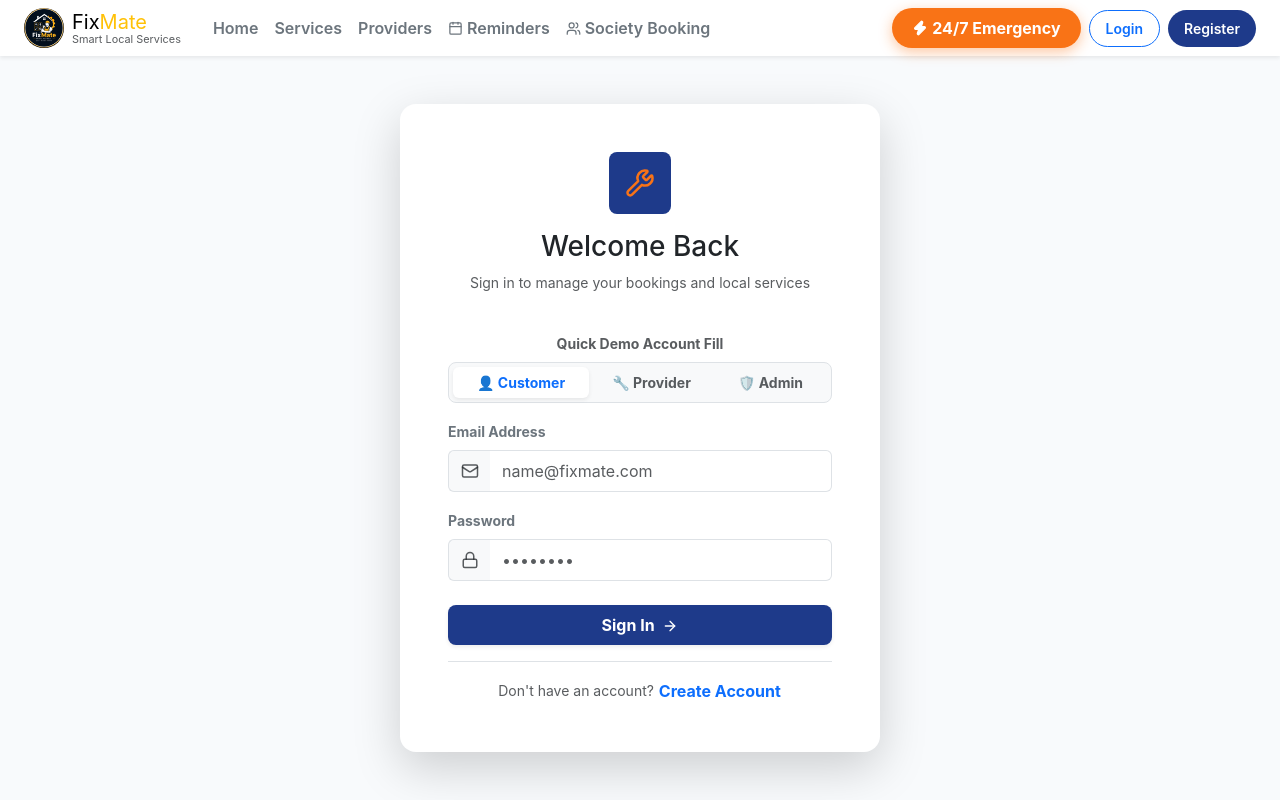
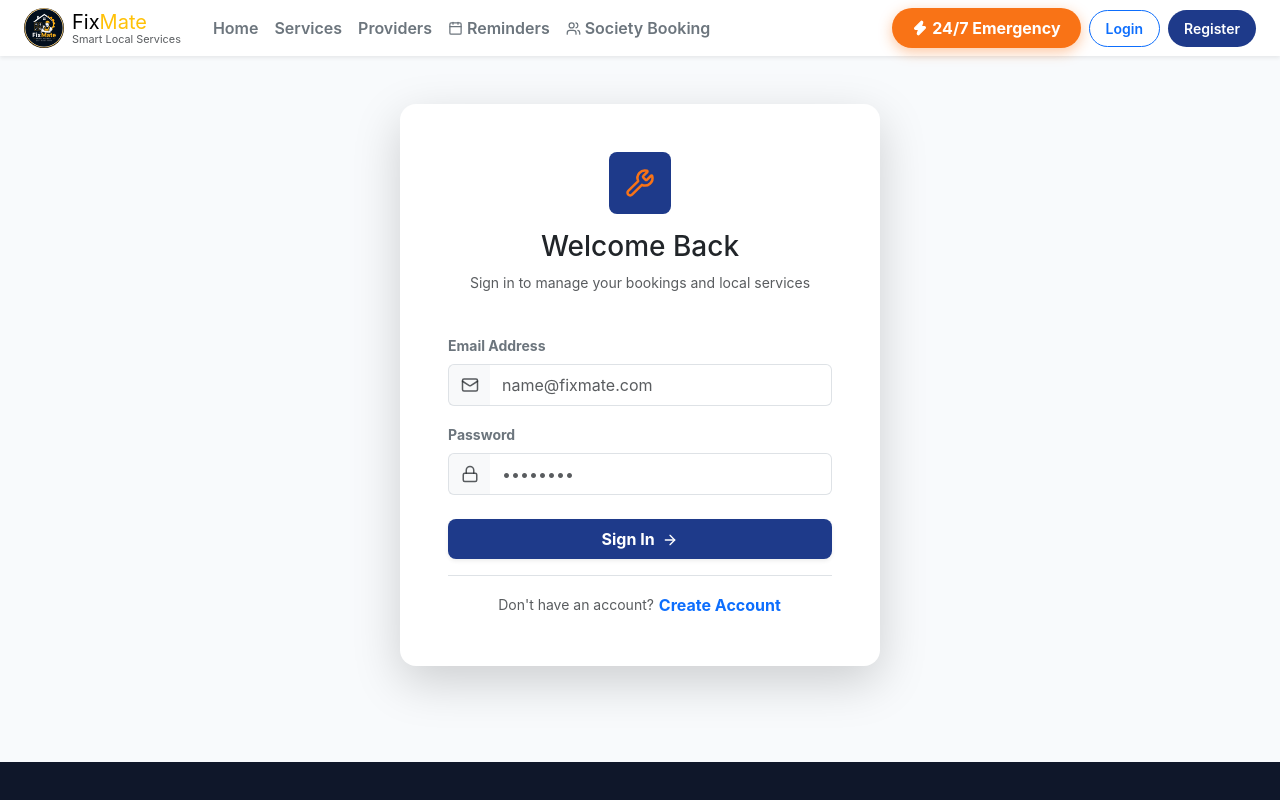
Before and after one commit to Khan-Shabina/FixMate_platform, a React app in the folder frontend/: page / in a window 1280 px wide. Shown: the top 800 px of the page. Built offline with nearby package versions, Linux system fonts and the light colour scheme; the HTML template or start-up script is replaced by a standard one.

Commit message:
feat: update Admin credentials to AdminPassword@123 and remove quick demo fill buttons

```diff
--- a/frontend/src/pages/Login.jsx
+++ b/frontend/src/pages/Login.jsx
@@ -1,11 +1,10 @@
 import React, { useState } from 'react';
-import { Lock, Mail, Wrench, ArrowRight, AlertCircle, CheckCircle } from 'lucide-react';
+import { Lock, Mail, Wrench, ArrowRight, AlertCircle } from 'lucide-react';
 import { apiService } from '../services/api';
 
 export default function Login({ setCurrentPage, setUser }) {
   const [email, setEmail] = useState('');
   const [password, setPassword] = useState('');
-  const [selectedRole, setSelectedRole] = useState('ROLE_CUSTOMER');
   const [errorMsg, setErrorMsg] = useState('');
   const [loading, setLoading] = useState(false);
 
@@ -24,24 +23,7 @@
       else if (role === 'ROLE_ADMIN' || role === 'ADMIN') setCurrentPage('admin-dashboard');
       else setCurrentPage('customer-dashboard');
     } else {
-      setErrorMsg(result.error || 'Authentication failed. Please try again.');
-    }
-  };
-
-  const setQuickDemo = (role) => {
-    setErrorMsg('');
-    if (role === 'ROLE_CUSTOMER') {
-      setEmail('customer@fixmate.com');
-      setPassword('password123');
-      setSelectedRole('ROLE_CUSTOMER');
-    } else if (role === 'ROLE_PROVIDER') {
-      setEmail('rahul.provider@fixmate.com');
-      setPassword('password123');
-      setSelectedRole('ROLE_PROVIDER');
-    } else {
-      setEmail('admin@fixmate.com');
-      setPassword('password123');
-      setSelectedRole('ROLE_ADMIN');
+      setErrorMsg(result.error || 'Authentication failed. Please check your credentials.');
     }
   };
 
@@ -54,34 +36,6 @@
           </div>
           <h3 className="fw-extrabold text-dark">Welcome Back</h3>
           <p className="text-muted small">Sign in to manage your bookings and local services</p>
-        </div>
-
-        {/* Role Quick Switcher */}
-        <div className="mb-3">
-          <label className="form-label small fw-bold text-muted d-block text-center">Quick Demo Account Fill</label>
-          <div className="btn-group w-100 p-1 bg-light rounded-3 border">
-            <button
-              type="button"
-              className={`btn btn-sm rounded-2 fw-bold ${selectedRole === 'ROLE_CUSTOMER' ? 'btn-white bg-white text-primary shadow-sm' : 'text-muted'}`}
-              onClick={() => setQuickDemo('ROLE_CUSTOMER')}
-            >
-              👤 Customer
-            </button>
-            <button
-              type="button"
-              className={`btn btn-sm rounded-2 fw-bold ${selectedRole === 'ROLE_PROVIDER' ? 'btn-white bg-white text-primary shadow-sm' : 'text-muted'}`}
-              onClick={() => setQuickDemo('ROLE_PROVIDER')}
-            >
-              🔧 Provider
-            </button>
-            <button
-              type="button"
-              className={`btn btn-sm rounded-2 fw-bold ${selectedRole === 'ROLE_ADMIN' ? 'btn-white bg-white text-primary shadow-sm' : 'text-muted'}`}
-              onClick={() => setQuickDemo('ROLE_ADMIN')}
-            >
-              🛡️ Admin
-            </button>
-          </div>
         </div>
 
         {errorMsg && (
--- a/frontend/src/pages/Register.jsx
+++ b/frontend/src/pages/Register.jsx
@@ -8,8 +8,8 @@
   const [email, setEmail] = useState('');
   const [phone, setPhone] = useState('');
   const [password, setPassword] = useState('');
-  const [experience, setExperience] = useState('5 Years');
-  const [location, setLocation] = useState('Andheri East, Mumbai');
+  const [experience, setExperience] = useState('');
+  const [location, setLocation] = useState('');
   const [errorMsg, setErrorMsg] = useState('');
   const [loading, setLoading] = useState(false);
 
```
Also changed, not shown: 1 other file (tests, documents, lock files or other folders).
